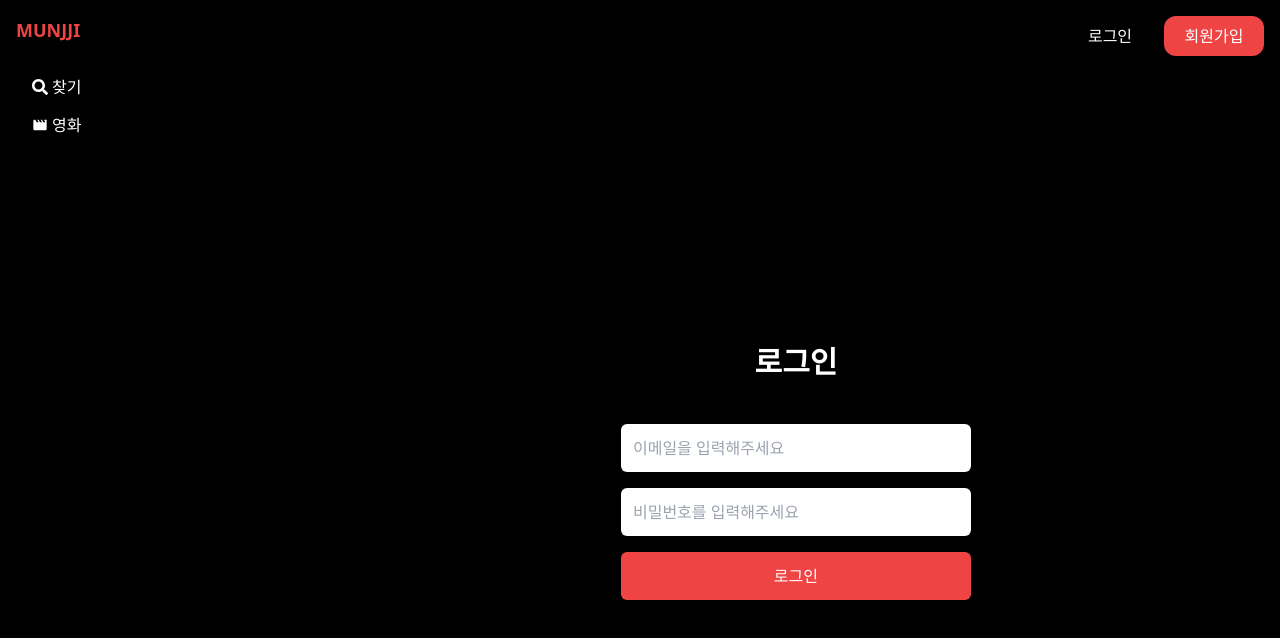
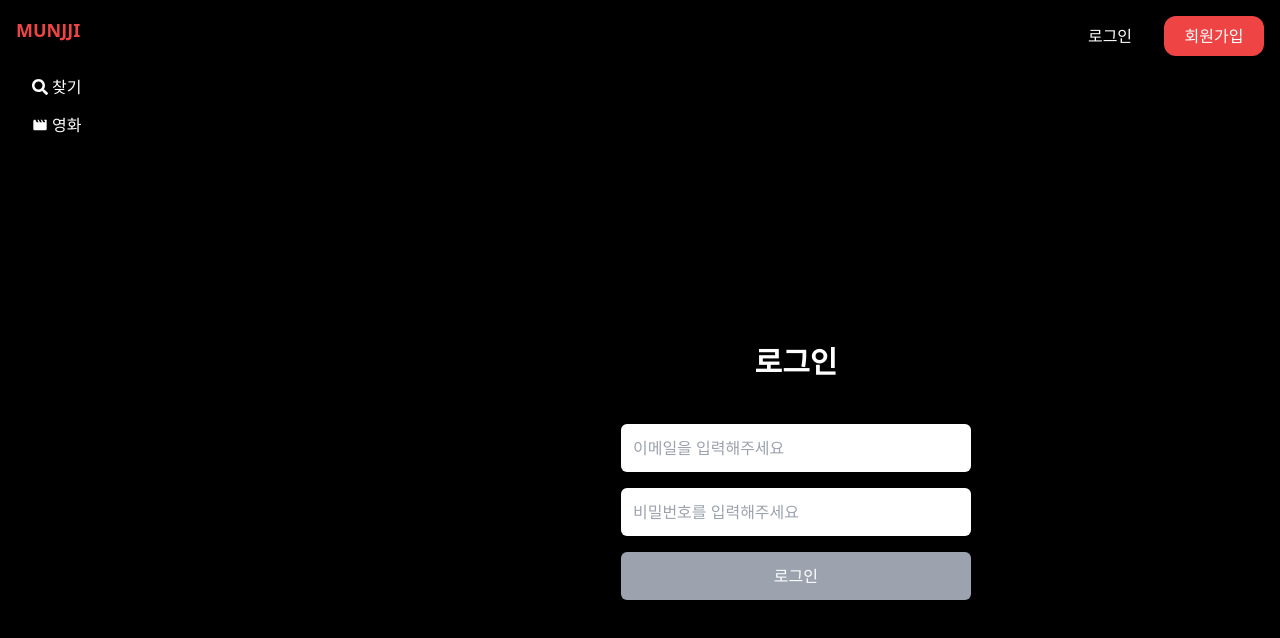
Before and after one commit to munjji/movie_site_ts, a React (Vite) app: page /login in a window 1280 px wide. Shown: the top 638 px of the page. Built offline with nearby package versions, Linux system fonts and the light colour scheme; no server answers.

Commit message:
feat: 로그인 유효성 검사 여부에 따른 스타일 변경

```diff
--- a/src/hooks/use-form.ts
+++ b/src/hooks/use-form.ts
@@ -9,6 +9,10 @@ const useForm = <T>({ initialValue, validate }: UseFormProps<T>) => {
   const [values, setValues] = useState<T>(initialValue);
   const [touched, setTouched] = useState<Record<string, boolean>>({});
   const [errors, setErrors] = useState<Record<string, string>>({});
+
+  useEffect(() => {
+    setErrors(validate(values));
+  }, [values]);
 
   const handleChangeInput = (name: keyof T, value: string) => {
     setValues((prevValues) => ({
@@ -34,12 +38,6 @@ const useForm = <T>({ initialValue, validate }: UseFormProps<T>) => {
     return { value, onChange, onBlur };
   };
 
-  useEffect(() => {
-    const newErrors = validate(values);
-    console.log(newErrors);
-    setErrors(newErrors);
-  }, [validate, values]);
-
   return { values, errors, touched, getTextInputProps };
 };
 
--- a/src/hooks/useCreditsFetch.ts
+++ b/src/hooks/useCreditsFetch.ts
@@ -13,6 +13,7 @@ const useCreditsFetch = (url: string) => {
       try {
         const response = await axiosInstance.get(url);
         setCredit(response.data.cast);
+        console.log(response.data);
       } catch (error) {
         setIsError(true);
         console.log(error);
--- a/src/hooks/useCustomFetch.ts
+++ b/src/hooks/useCustomFetch.ts
@@ -29,6 +29,8 @@ const useCustomFetch = (url: string) => {
       try {
         const response = await axiosInstance.get(url);
         setMovies(response.data.results);
+        console.log(response.data);
+        localStorage.setItem("token", "sdfndklfndslkfd");
       } catch (error) {
         setIsError(true);
         console.log(error);
--- a/src/pages/Login.tsx
+++ b/src/pages/Login.tsx
@@ -1,4 +1,4 @@
-import React from "react";
+import React, { useEffect, useState } from "react";
 import useForm from "../hooks/use-form";
 import { validateLogin } from "../utils/validate";
 
@@ -7,9 +7,21 @@ const Login: React.FC = () => {
     initialValue: { email: "", password: "" },
     validate: validateLogin,
   });
+  const [isValid, setIsValid] = useState(false);
+
+  useEffect(() => {
+    setIsValid(
+      !login.errors.email &&
+        !login.errors.password &&
+        login.values.email !== "" &&
+        login.values.password !== ""
+    );
+  }, [login.errors, login.values]);
 
   const handlePressLogin = () => {
-    console.log(login.values.email, login.values.password);
+    if (isValid) {
+      console.log(login.values.email, login.values.password);
+    }
   };
 
   return (
@@ -37,7 +49,12 @@ const Login: React.FC = () => {
         onClick={handlePressLogin}
         type={"submit"}
         value={"로그인"}
-        className="text-white w-[350px] p-3 bg-red-500 rounded-md"
+        disabled={!isValid}
+        className={`text-white w-[350px] p-3 rounded-md ${
+          isValid
+            ? " bg-red-500 cursor-pointer"
+            : "bg-gray-400 cursor-not-allowed"
+        }`}
       />
     </div>
   );
```
